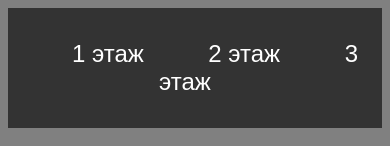
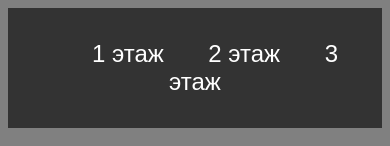
Before and after one commit to nagibator524/nis, a plain HTML site: page index.html in a window 390 px wide. Shown: the top 146 px of the page. Drawn offline with Linux system fonts and the light colour scheme.

Commit message:
Update index.html

```diff
--- a/index.html
+++ b/index.html
@@ -36,7 +36,7 @@
                 font-size: 1.5rem;
             }
             nav ul li {
-                margin-right:60px;
+                margin-right:40px;
             }
             header {
                 background-color: #333;
```
